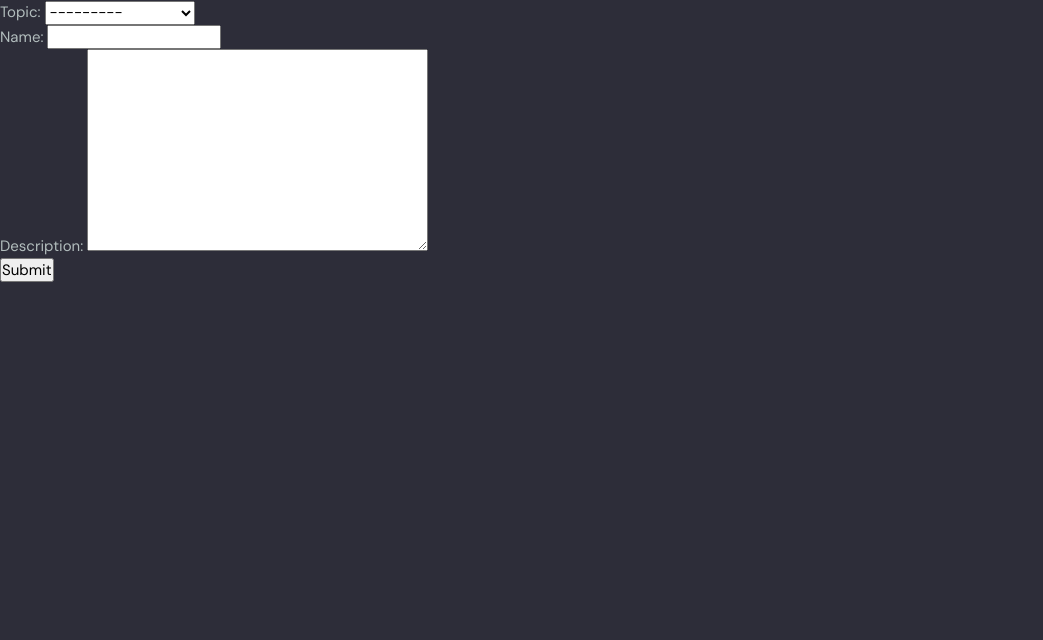
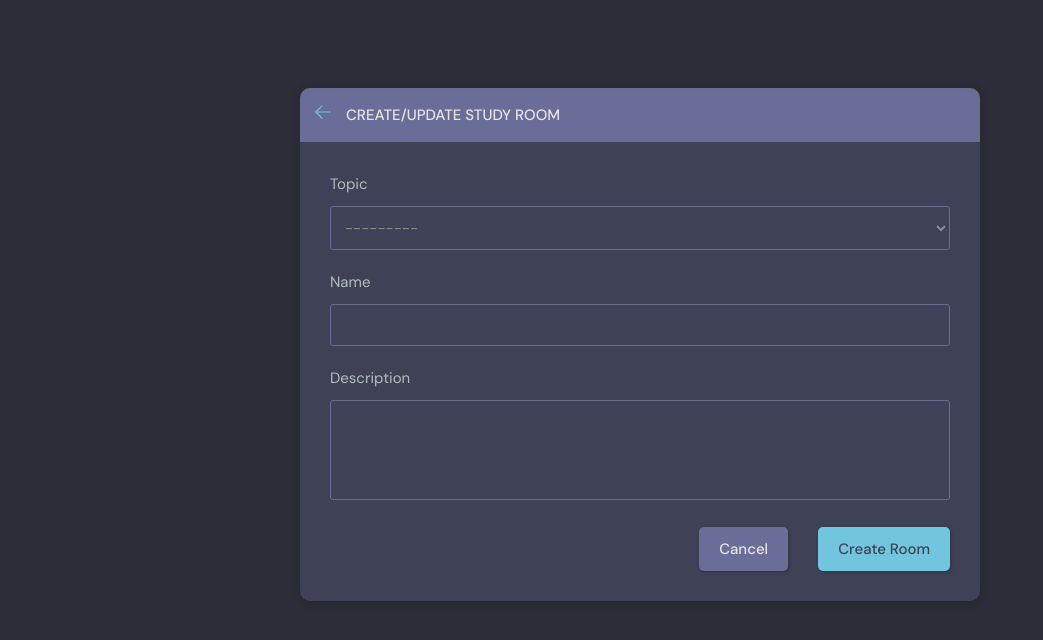
Before and after one commit to MengyiG/MyStudyHub, a Django app: page /create-room/ in a window 1280 px wide. Shown: the part 76-716 px from the top of the page, without its empty margins (0-1043 px from the left). Run offline with Django 4.2, Linux system fonts and the light colour scheme; a user stored in the database is signed in; data comes from the database, SQL or seed files in the repository; both versions use the stored data as it was after the commit.

Commit message:
merge room form

```diff
--- a/base/templates/base/feed_component.html
+++ b/base/templates/base/feed_component.html
@@ -6,7 +6,7 @@
             <div class="avatar avatar--small">
                 <img src="https://randomuser.me/api/portraits/women/11.jpg" />
             </div>
-            <span>@s{{room.host.username}}</span>
+            <span>@{{room.host.username}}</span>
         </a>
         <div class="roomListRoom__actions">
             <span>{{room.created|timesince}}</span>
--- a/base/templates/base/home.html
+++ b/base/templates/base/home.html
@@ -31,7 +31,7 @@
           <h2>Study Room</h2>
           <p>{{ room_count }} Rooms available</p>
         </div>
-        <a class="btn btn--main" href="create-room.html">
+        <a class="btn btn--main" href="{% url 'create-room' %}">
           <svg version="1.1" xmlns="http://www.w3.org/2000/svg" width="32" height="32" viewBox="0 0 32 32">
             <title>add</title>
             <path
--- a/base/templates/base/room_form.html
+++ b/base/templates/base/room_form.html
@@ -1,13 +1,57 @@
-{% extends 'main.html' %}
+{% extends "main.html" %}
 
 {% block content %}
 
-<div>
-    <form method="POST" action="">
-        {% csrf_token %}
-        {{form.as_p}}
-        <input type="submit" value="Submit" />
-    </form>
-</div>
+<main class="create-room layout">
+    <div class="container">
+        <div class="layout__box">
+            <div class="layout__boxHeader">
+                <div class="layout__boxTitle">
+                    <a href="{% url 'home' %}">
+                        <svg version="1.1" xmlns="http://www.w3.org/2000/svg" width="32" height="32"
+                            viewBox="0 0 32 32">
+                            <title>arrow-left</title>
+                            <path
+                                d="M13.723 2.286l-13.723 13.714 13.719 13.714 1.616-1.611-10.96-10.96h27.625v-2.286h-27.625l10.965-10.965-1.616-1.607z">
+                            </path>
+                        </svg>
+                    </a>
+                    <h3>Create/Update Study Room</h3>
+                </div>
+            </div>
+            <div class="layout__body">
+                <form class="form" action="" method="POST">
+                    {% csrf_token %}
+                    {% for field in form %}
+                    <div class="form__group">
+                        <label for="room_name">{{field.label}}</label>
+                        {{field}}
+                        <!-- <input id="room_name" name="room_name" type="text"
+                            placeholder="E.g. Mastering Python + Django" /> -->
+                    </div>
+                    {% endfor %}
+                    <!--
 
+                    <div class="form__group">
+                        <label for="room_topic">Topic</label>
+                        <input required type="text" name="topic" id="room_topic" list="topic-list" />
+                        <datalist id="topic-list">
+                            <select id="room_topic">
+                                <option value="">Select your topic</option>
+                                <option value="Python">Python</option>
+                                <option value="Django">Django</option>
+                            </select>
+                        </datalist>
+
+                    </div> -->
+
+                    <div class="form__action">
+                        <a class="btn btn--dark" href="index.html">Cancel</a>
+                        <button class="btn btn--main" type="submit">Create Room</button>
+                    </div>
+                </form>
+            </div>
+        </div>
+    </div>
+</main>
 {% endblock content %}
```
Also changed, not shown: base/templates/base/room_form_old.html (added, +13 -0 lines), db.sqlite3.
